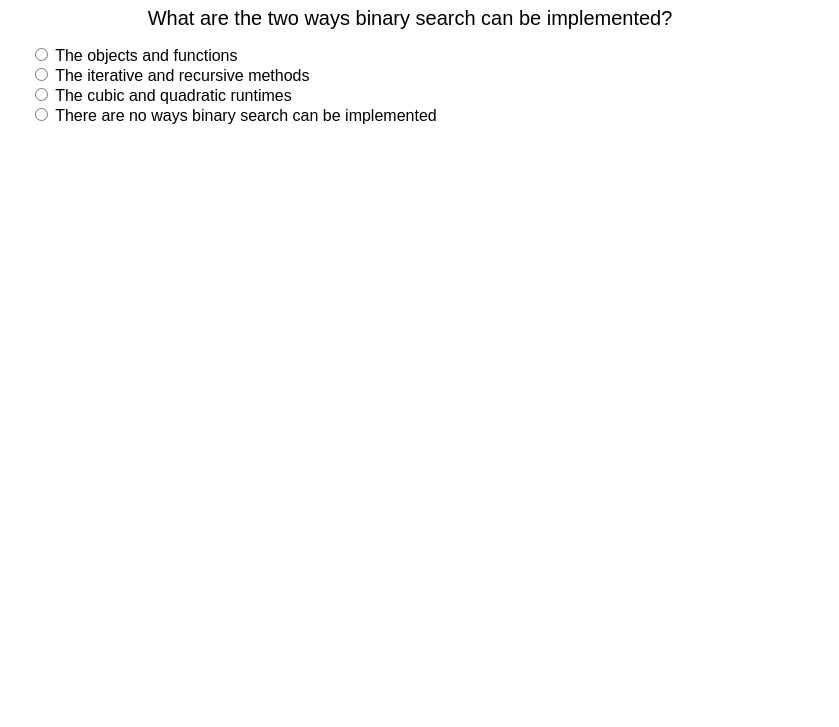
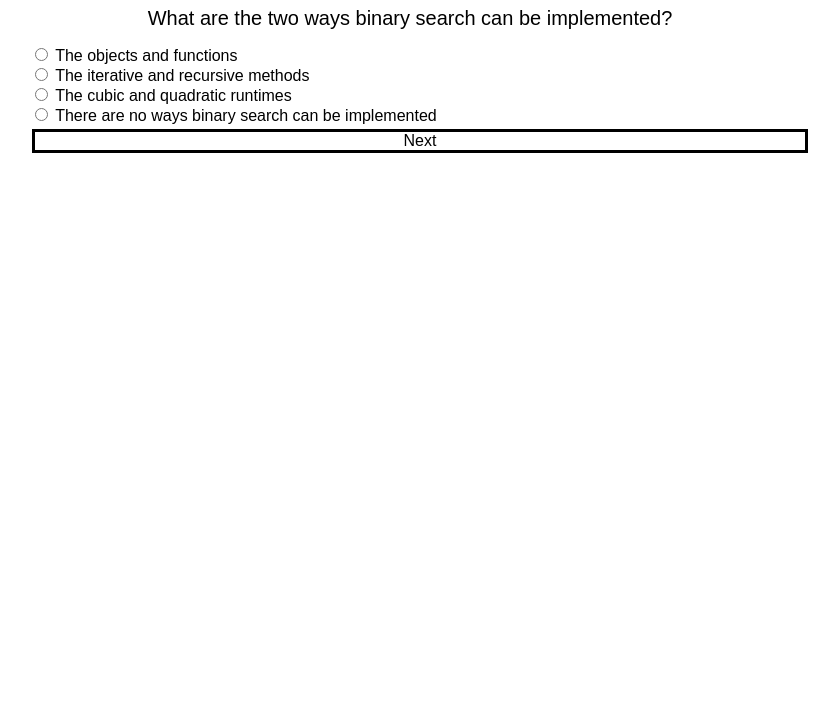
Before and after one commit to Didy-Toure/Quiz, a plain HTML site: page index.html in a window 1280 px wide. Shown: the part 73-800 px from the top of the page, without its empty margins (230-1069 px from the left). Drawn offline with Linux system fonts and the light colour scheme.

Commit message:
added a few lines in my javascript

```diff
--- a/index.html
+++ b/index.html
@@ -30,7 +30,9 @@
                 <label for="answer3">The cubic and quadratic runtimes </label><br>
                 <input type="radio" name="answer" id="answer4" value="4">
                 <label for="answer4">There are no ways binary search can be implemented</label><br>
+                <div class="next-button">Next</div>
             </div>
+
         </div>
         <!--Question 2-->
         <div class="question-container">
@@ -44,7 +46,9 @@
                 <label for="answer7">Local errors</label><br>
                 <input type="radio" name="answer" id="answer8" value="8">
                 <label for="answer8">Suntax errors</label><br>
+                <div class="next-button">Next</div>
             </div>
+
         </div>
         <!--Question 3-->
         <div class="question-container">
@@ -60,7 +64,10 @@
                     condition.</label><br>
                 <input type="radio" name="answer" id="answer12" value="12">
                 <label for="answer12">It is a way of accessing, storing and retrieving data.</label><br>
+                <div class="next-button">Next</div>
             </div>
+
+
             </div>
             <!--Question 4-->
             <div class="question-container">
@@ -74,7 +81,10 @@
                     <label for="answer15">The cubic and quadratic runtimes </label><br>
                     <input type="radio" name="answer" id="answer16" value="16">
                     <label for="answer16">There are no ways binary search can be implemented</label><br>
+                    <div class="next-button">Next</div>
                 </div>
+
+
                 </div>
                 <!--Question 5-->
                 <div class="question-container">
@@ -85,9 +95,12 @@
                         <label for="answer17">True</label><br>
                         <input type="radio" name="answer" id="answer18" value="18">
                         <label for="answer18">False</label><br>
+                        <div class="next-button">Next</div>
                     </div>
 
                 </div>
+
+
 
             </div>
 
--- a/script.js
+++ b/script.js
@@ -1,7 +1,19 @@
 const questionContainers = document.querySelectorAll('.question-container');
-const nextButton = document.querySelector('#next-button');
+const nextButton = document.querySelector('.next-button');
 let currentQuestionIndex = 0;
 let score = 0;
+
+const nextButtons = document.querySelectorAll('.next-button');
+
+nextButtons.forEach((button, index) => {
+  button.addEventListener('click', () => {
+    // Move on to the next question
+    showQuestion(index + 1);
+  });
+});
+
+
+
 
 hideAllQuestions();
 showQuestion(currentQuestionIndex);
@@ -43,6 +55,7 @@ questionContainers.forEach(container => {
   });
 });
 
+
 nextButton.addEventListener('click', () => {
   showNextQuestion();
   nextButton.disabled = true;
--- a/style.css
+++ b/style.css
@@ -30,3 +30,23 @@ body {
     text-align: center;
     margin: 5px;
 }
+
+.next-button {
+    cursor: pointer;
+    border: 3px black solid;
+    text-align: center;
+    font-size: 16px;
+    margin: 4px 2px;
+    text-decoration: none;
+    color: black;
+
+
+
+
+
+
+
+
+
+
+}
```
